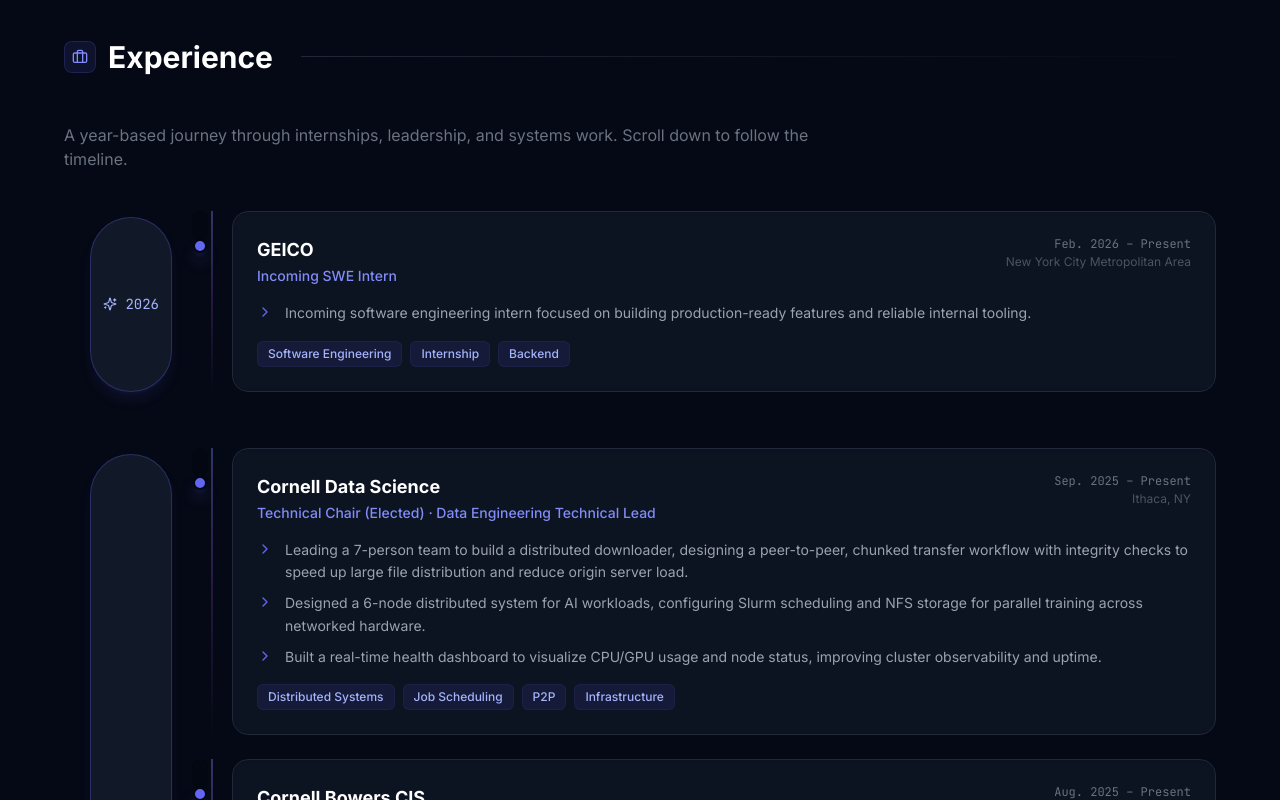
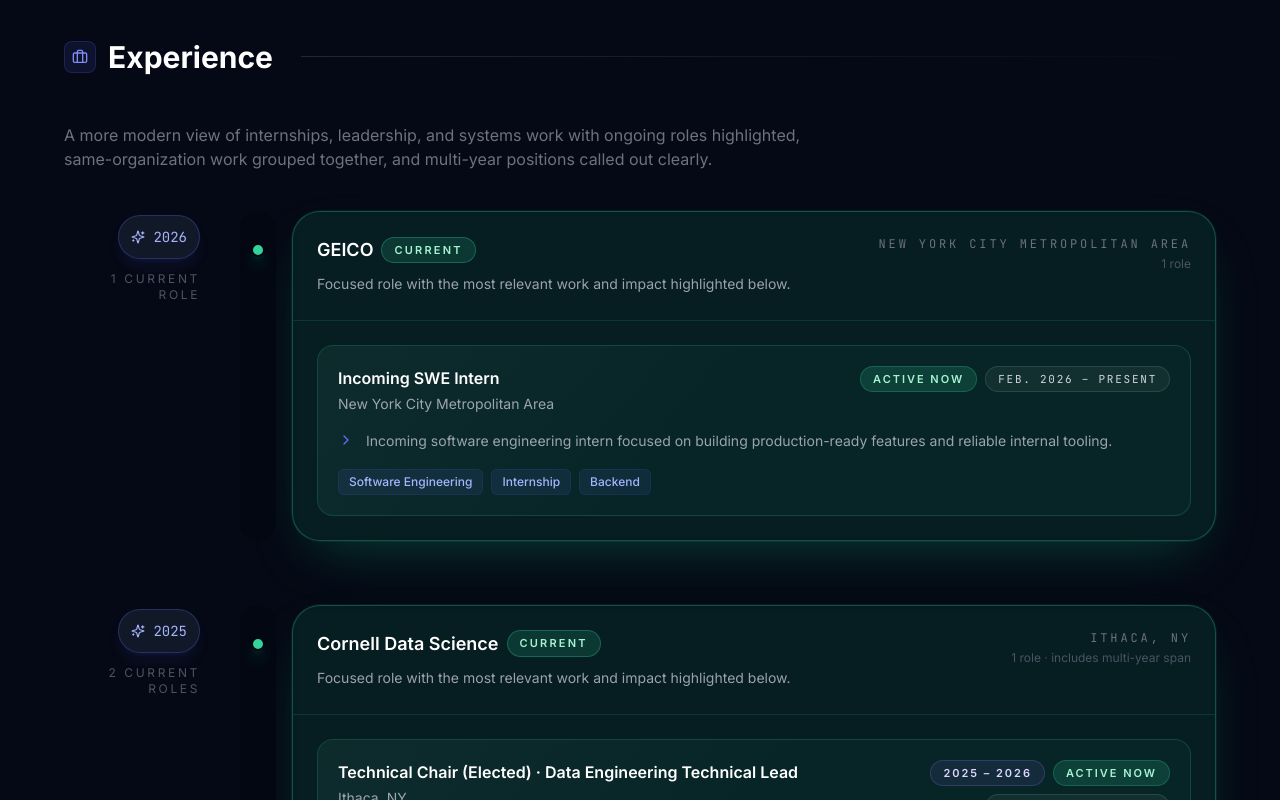
Before and after one commit to Naijei1/PersonalWebsite, a React (Vite) app: page / in a window 1280 px wide. Shown: the part 1540-2340 px from the top of the page. Built offline with nearby package versions, Linux system fonts and the light colour scheme; the HTML template or start-up script is replaced by a standard one.

Commit message:
Modernize experience timeline
Co-authored-by: Naijei Jiang <Naijei1@users.noreply.github.com>

```diff
--- a/src/components/Experience.tsx
+++ b/src/components/Experience.tsx
@@ -3,7 +3,17 @@ import { motion, useReducedMotion } from 'framer-motion'
 import SectionHeader from './SectionHeader'
 import ScrollSection from './ScrollSection'
 
-const experiences = [
+type ExperienceEntry = {
+  year: number
+  org: string
+  location: string
+  role: string
+  period: string
+  bullets: string[]
+  tags: string[]
+}
+
+const experiences: ExperienceEntry[] = [
   {
     year: 2026,
     org: 'GEICO',
@@ -90,80 +100,219 @@ const experiences = [
   },
 ]
 
-const years = [...new Set(experiences.map((exp) => exp.year))].sort((a, b) => b - a)
+const YEAR_PATTERN = /\b(20\d{2})\b/g
+const currentYear = new Date().getFullYear()
+
+const formatYearSpan = (startYear: number, endYear: number) =>
+  startYear === endYear ? `${startYear}` : `${startYear} – ${endYear}`
+
+function getExperienceMeta(experience: ExperienceEntry) {
+  const matchedYears = [...experience.period.matchAll(YEAR_PATTERN)].map(([value]) => Number(value))
+  const startYear = matchedYears[0] ?? experience.year
+  const endYear = experience.period.includes('Present')
+    ? currentYear
+    : matchedYears[matchedYears.length - 1] ?? startYear
+
+  return {
+    isCurrent: experience.period.includes('Present'),
+    startYear,
+    endYear,
+    spansMultipleYears: startYear !== endYear,
+    yearSpanLabel: formatYearSpan(startYear, endYear),
+  }
+}
+
+type EnrichedExperience = ExperienceEntry & {
+  meta: ReturnType<typeof getExperienceMeta>
+}
+
+const timeline = [...new Set(experiences.map((experience) => experience.year))]
+  .sort((a, b) => b - a)
+  .map((year) => {
+    const groupsByOrganization = new Map<string, { org: string; roles: EnrichedExperience[] }>()
+    const entries = experiences.filter((experience) => experience.year === year)
+
+    entries.forEach((experience) => {
+      const enrichedExperience: EnrichedExperience = {
+        ...experience,
+        meta: getExperienceMeta(experience),
+      }
+
+      if (!groupsByOrganization.has(experience.org)) {
+        groupsByOrganization.set(experience.org, {
+          org: experience.org,
+          roles: [],
+        })
+      }
+
+      groupsByOrganization.get(experience.org)?.roles.push(enrichedExperience)
+    })
+
+    const organizations = [...groupsByOrganization.values()].map((group) => {
+      const uniqueLocations = [...new Set(group.roles.map((role) => role.location))]
+
+      return {
+        ...group,
+        isCurrent: group.roles.some((role) => role.meta.isCurrent),
+        hasMultiYearRole: group.roles.some((role) => role.meta.spansMultipleYears),
+        isGrouped: group.roles.length > 1,
+        locationLabel: uniqueLocations.join(' · '),
+      }
+    })
+
+    return {
+      year,
+      organizations,
+      currentCount: organizations.filter((organization) => organization.isCurrent).length,
+    }
+  })
 
 export default function Experience() {
   const shouldReduceMotion = useReducedMotion()
 
   return (
-    <ScrollSection id="experience" className="section-shell py-20 sm:py-24 bg-gray-900/20" amount={0.12}>
-      <div className="max-w-6xl mx-auto">
-        <SectionHeader icon={<Briefcase className="w-4 h-4 text-indigo-400" />} title="Experience" />
+    <ScrollSection id="experience" className="section-shell bg-gray-900/20 py-20 sm:py-24" amount={0.12}>
+      <div className="mx-auto max-w-6xl">
+        <SectionHeader icon={<Briefcase className="h-4 w-4 text-indigo-400" />} title="Experience" />
         <p className="mb-8 max-w-3xl text-sm leading-7 text-gray-500 sm:mb-10 sm:text-base">
-          A year-based journey through internships, leadership, and systems work. Scroll down to
-          follow the timeline.
+          A more modern view of internships, leadership, and systems work with ongoing roles highlighted,
+          same-organization work grouped together, and multi-year positions called out clearly.
         </p>
 
-        <div className="space-y-14">
-          {years.map((year) => {
-            const entries = experiences.filter((exp) => exp.year === year)
-            return (
-              <motion.div
-                key={year}
-                className="md:grid md:grid-cols-[minmax(0,8rem)_minmax(0,1fr)] md:gap-x-0"
+        <div className="space-y-16">
+          {timeline.map((timelineYear) => (
+            <motion.section
+              key={timelineYear.year}
+              className="md:grid md:grid-cols-[minmax(0,9rem)_minmax(0,1fr)] md:gap-8"
               initial={shouldReduceMotion ? false : { opacity: 0, y: 20 }}
               whileInView={shouldReduceMotion ? undefined : { opacity: 1, y: 0 }}
               viewport={{ once: true, amount: 0.1 }}
               transition={{ duration: 0.45, ease: [0.22, 1, 0.36, 1] }}
             >
-                <div className="relative z-10 mb-4 md:mb-0 md:flex md:justify-end md:pr-5 md:pt-1.5">
+              <div className="relative z-10 mb-5 md:mb-0 md:flex md:flex-col md:items-end md:pr-2 md:pt-1">
                 <div className="inline-flex min-h-11 items-center gap-2 rounded-full border border-indigo-500/30 bg-gray-900 px-3 py-1.5 font-mono text-sm text-indigo-300 shadow-lg shadow-indigo-500/10">
-                    <Sparkles className="w-3.5 h-3.5" />
-                    {year}
+                  <Sparkles className="h-3.5 w-3.5" />
+                  {timelineYear.year}
+                </div>
+                <p className="mt-3 text-xs uppercase tracking-[0.22em] text-gray-600 md:max-w-[8rem] md:text-right">
+                  {timelineYear.currentCount > 0
+                    ? `${timelineYear.currentCount} current role${timelineYear.currentCount === 1 ? '' : 's'}`
+                    : `${timelineYear.organizations.length} org${timelineYear.organizations.length === 1 ? '' : 's'}`}
+                </p>
+              </div>
+
+              <div className="relative space-y-6 pl-5 before:absolute before:bottom-0 before:left-[0.4375rem] before:top-0 before:w-px before:bg-gradient-to-b before:from-indigo-400/80 before:via-violet-500/35 before:to-transparent before:content-[''] md:pl-0 md:before:left-[1.125rem]">
+                {timelineYear.organizations.map((organization, index) => (
+                  <motion.article
+                    key={`${timelineYear.year}-${organization.org}`}
+                    className="relative md:grid md:grid-cols-[2.25rem_minmax(0,1fr)] md:gap-4"
+                    initial={shouldReduceMotion ? false : { opacity: 0, y: 28, scale: 0.99 }}
+                    whileInView={shouldReduceMotion ? undefined : { opacity: 1, y: 0, scale: 1 }}
+                    viewport={{ once: true, amount: 0.3 }}
+                    transition={{
+                      duration: 0.45,
+                      delay: shouldReduceMotion ? 0 : index * 0.08,
+                      ease: [0.22, 1, 0.36, 1],
+                    }}
+                  >
+                    <div className="absolute left-0 top-8 z-10 flex h-4 w-4 items-center justify-center rounded-full bg-gray-950 md:static md:h-auto md:w-auto md:items-start md:justify-center md:pt-8">
+                      <div
+                        className={`h-3.5 w-3.5 rounded-full border-2 border-gray-950 shadow-lg ${
+                          organization.isCurrent
+                            ? 'bg-emerald-400 shadow-emerald-500/40'
+                            : 'bg-indigo-500 shadow-indigo-500/40'
+                        }`}
+                      />
+                    </div>
+
+                    <div
+                      className={`timeline-company-shell card-hover rounded-[1.75rem] border p-0 backdrop-blur-sm ${
+                        organization.isCurrent
+                          ? 'timeline-current border-emerald-400/30 bg-emerald-500/10'
+                          : 'border-gray-800 bg-gray-900/70'
+                      } ${organization.isGrouped ? 'timeline-company-group' : ''}`}
+                    >
+                      <div
+                        className={`flex flex-col gap-4 border-b p-5 sm:flex-row sm:items-start sm:justify-between sm:p-6 ${
+                          organization.isCurrent ? 'border-emerald-400/15' : 'border-white/5'
+                        }`}
+                      >
+                        <div className="space-y-2">
+                          <div className="flex flex-wrap items-center gap-2">
+                            <h3 className="text-lg font-semibold text-white">{organization.org}</h3>
+                            {organization.isGrouped && (
+                              <span className="rounded-full border border-indigo-400/20 bg-indigo-500/10 px-3 py-1 text-[11px] font-semibold uppercase tracking-[0.2em] text-indigo-200">
+                                Combined roles
+                              </span>
+                            )}
+                            {organization.isCurrent && (
+                              <span className="rounded-full border border-emerald-400/30 bg-emerald-400/15 px-3 py-1 text-[11px] font-semibold uppercase tracking-[0.2em] text-emerald-200">
+                                Current
+                              </span>
+                            )}
+                          </div>
+                          <p className="max-w-2xl text-sm leading-6 text-gray-400">
+                            {organization.isGrouped
+                              ? 'Multiple positions at the same organization are grouped together to show the progression more clearly.'
+                              : 'Focused role with the most relevant work and impact highlighted below.'}
+                          </p>
+                        </div>
+
+                        <div className="text-left sm:text-right">
+                          <p className="text-xs font-mono uppercase tracking-[0.24em] text-gray-500">
+                            {organization.locationLabel}
+                          </p>
+                          <p className="mt-1 text-xs text-gray-600">
+                            {organization.roles.length} role{organization.roles.length === 1 ? '' : 's'}
+                            {organization.hasMultiYearRole ? ' · includes multi-year span' : ''}
+                          </p>
                         </div>
                       </div>
 
-                <div className="space-y-6">
-                  {entries.map((exp, i) => (
-                    <motion.div
-                      key={`${exp.org}-${exp.role}`}
-                      className="relative pl-5 before:absolute before:bottom-0 before:left-[0.4375rem] before:top-0 before:w-px before:bg-gradient-to-b before:from-indigo-400/70 before:via-purple-500/40 before:to-transparent before:content-[''] md:grid md:grid-cols-[2.5rem_minmax(0,1fr)] md:pl-0 md:before:left-5 md:before:-translate-x-1/2"
-                      initial={shouldReduceMotion ? false : { opacity: 0, y: 28, scale: 0.99 }}
-                      whileInView={shouldReduceMotion ? undefined : { opacity: 1, y: 0, scale: 1 }}
-                      viewport={{ once: true, amount: 0.35 }}
-                      transition={{
-                        duration: 0.45,
-                        delay: shouldReduceMotion ? 0 : i * 0.08,
-                        ease: [0.22, 1, 0.36, 1],
-                      }}
+                      <div className="space-y-3 p-5 sm:p-6">
+                        {organization.roles.map((role) => (
+                          <div
+                            key={`${role.org}-${role.role}`}
+                            className={`timeline-role-card rounded-2xl border p-4 sm:p-5 ${
+                              organization.isCurrent && role.meta.isCurrent
+                                ? 'border-emerald-400/20 bg-emerald-400/5'
+                                : 'border-white/5 bg-gray-950/60'
+                            }`}
                           >
-                      <div className="absolute left-0 top-6 z-10 flex h-4 w-4 items-center justify-center rounded-full bg-gray-950 md:static md:flex md:items-start md:justify-center md:pt-7">
-                        <div className="h-3.5 w-3.5 rounded-full border-2 border-gray-950 bg-indigo-500 shadow-lg shadow-indigo-500/40" />
+                            <div className="mb-4 flex flex-col gap-3 sm:flex-row sm:items-start sm:justify-between">
+                              <div>
+                                <p className="text-base font-semibold text-white">{role.role}</p>
+                                <p className="mt-1 text-sm text-gray-400">{role.location}</p>
                               </div>
 
-                      <div className="timeline-card card-hover rounded-2xl border border-gray-800 bg-gray-900/70 p-5 backdrop-blur-sm sm:p-6">
-                        <div className="mb-4 flex flex-col gap-3 sm:flex-row sm:items-start sm:justify-between">
-                          <div>
-                            <h3 className="text-base font-bold text-white sm:text-lg">{exp.org}</h3>
-                            <p className="mt-0.5 text-sm font-medium text-indigo-400">{exp.role}</p>
-                          </div>
-                          <div className="flex-shrink-0 text-left sm:text-right">
-                            <p className="text-xs font-mono text-gray-500">{exp.period}</p>
-                            <p className="mt-0.5 text-xs text-gray-600">{exp.location}</p>
+                              <div className="flex flex-wrap gap-2 sm:max-w-[22rem] sm:justify-end">
+                                {role.meta.spansMultipleYears && (
+                                  <span className="rounded-full border border-violet-400/20 bg-violet-500/10 px-3 py-1 text-[11px] font-semibold uppercase tracking-[0.18em] text-violet-200">
+                                    {role.meta.yearSpanLabel}
+                                  </span>
+                                )}
+                                {role.meta.isCurrent && (
+                                  <span className="rounded-full border border-emerald-400/25 bg-emerald-400/15 px-3 py-1 text-[11px] font-semibold uppercase tracking-[0.18em] text-emerald-200">
+                                    Active now
+                                  </span>
+                                )}
+                                <span className="rounded-full border border-white/10 bg-white/5 px-3 py-1 text-[11px] font-mono uppercase tracking-[0.16em] text-gray-300">
+                                  {role.period}
+                                </span>
                               </div>
                             </div>
 
-                        <ul className="space-y-2 mb-4">
-                          {exp.bullets.map((b) => (
-                            <li key={b} className="flex gap-3 text-sm leading-relaxed text-gray-400">
+                            <ul className="mb-4 space-y-2.5">
+                              {role.bullets.map((bullet) => (
+                                <li key={bullet} className="flex gap-3 text-sm leading-relaxed text-gray-400">
                                   <ChevronRight className="mt-0.5 h-4 w-4 flex-shrink-0 text-indigo-500" />
-                              <span>{b}</span>
+                                  <span>{bullet}</span>
                                 </li>
                               ))}
                             </ul>
 
                             <div className="flex flex-wrap gap-2">
-                          {exp.tags.map((tag) => (
+                              {role.tags.map((tag) => (
                                 <span
                                   key={tag}
                                   className="rounded-md border border-indigo-500/10 bg-indigo-500/10 px-2.5 py-1 text-xs font-medium text-indigo-300"
@@ -173,12 +322,14 @@ export default function Experience() {
                               ))}
                             </div>
                           </div>
-                    </motion.div>
                         ))}
                       </div>
-              </motion.div>
-            )
-          })}
+                    </div>
+                  </motion.article>
+                ))}
+              </div>
+            </motion.section>
+          ))}
         </div>
       </div>
     </ScrollSection>
--- a/src/index.css
+++ b/src/index.css
@@ -59,12 +59,14 @@
     box-shadow: 0 0 40px rgba(99, 102, 241, 0.2);
   }
 
-  .timeline-card {
+  .timeline-card,
+  .timeline-company-shell {
     position: relative;
     overflow: hidden;
   }
 
-  .timeline-card::before {
+  .timeline-card::before,
+  .timeline-company-shell::before {
     content: '';
     position: absolute;
     inset: 0;
@@ -74,14 +76,54 @@
     pointer-events: none;
   }
 
-  .timeline-card:hover::before {
+  .timeline-card:hover::before,
+  .timeline-company-shell:hover::before {
     opacity: 1;
+  }
+
+  .timeline-company-shell {
+    box-shadow: inset 0 1px 0 rgba(255, 255, 255, 0.03);
+  }
+
+  .timeline-company-group {
+    background-image:
+      radial-gradient(circle at top right, rgba(129, 140, 248, 0.18), transparent 32%),
+      linear-gradient(180deg, rgba(255, 255, 255, 0.02), transparent 28%);
+  }
+
+  .timeline-current {
+    box-shadow:
+      0 0 0 1px rgba(52, 211, 153, 0.08),
+      0 24px 60px -24px rgba(16, 185, 129, 0.35);
+  }
+
+  .timeline-role-card {
+    position: relative;
+    overflow: hidden;
+    transition:
+      border-color 0.25s ease,
+      background-color 0.25s ease,
+      transform 0.25s ease;
+  }
+
+  .timeline-role-card::after {
+    content: '';
+    position: absolute;
+    inset: 0;
+    background: linear-gradient(130deg, rgba(255, 255, 255, 0.04), transparent 45%);
+    opacity: 0.7;
+    pointer-events: none;
   }
 
   @media (hover: hover) {
     .card-hover:hover {
       transform: translateY(-0.25rem);
       box-shadow: 0 25px 50px -12px rgba(99, 102, 241, 0.1);
+    }
+
+    .timeline-role-card:hover {
+      transform: translateY(-0.125rem);
+      border-color: rgba(129, 140, 248, 0.18);
     }
   }
 
```
Lines whose indentation alone changed are shown as unchanged.
